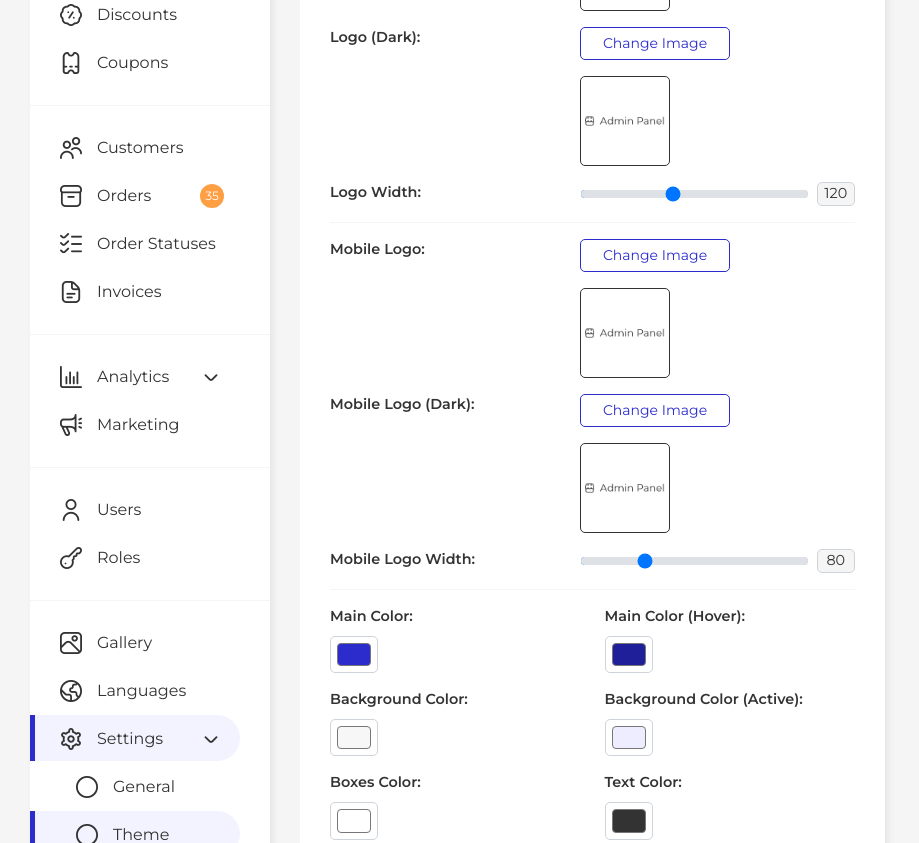
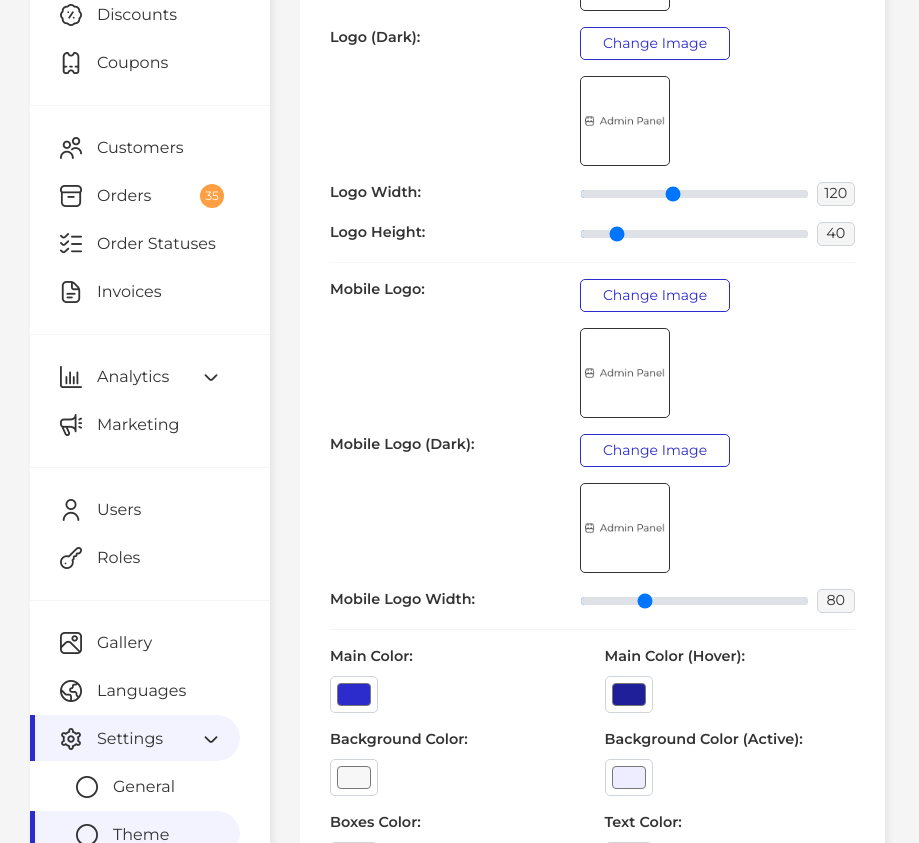
Before and after one commit to ibrahimbilal/e-commerce-dashboard-laravel, a Laravel app: page /admin/theme-settings in a window 1280 px wide. Shown: the part 371-1214 px from the top of the page, without its empty margins (0-919 px from the left). Run offline with Laravel 9, Linux system fonts and the light colour scheme; the visitor is signed in with stand-in values (Sample User, id 1); data comes from the database, SQL or seed files in the repository; settings files or empty folders that the repository lacks are supplied; some libraries are stand-ins or nearby versions.

Commit message:
fix(admin): add logo_height control to theme settings form
Mirror logo_width range input so ThemeSettingsRequest validation passes
and AJAX serialize includes logo_height.

Co-authored-by: Ibrahim Bilal <ibrahimbilal@users.noreply.github.com>

```diff
--- a/lang/ar/forms.php
+++ b/lang/ar/forms.php
@@ -57,6 +57,7 @@ return [
 
 	'logo' => 'الشعار:',
 	'logo_width' => 'عرض الشعار:',
+	'logo_height' => 'ارتفاع الشعار:',
 	'mobile_logo' => 'شعار الموبايل:',
 	'mobile_logo_width' => 'عرض شعار الموبايل:',
 	'main_color' => 'اللون الاساسي:',
--- a/lang/en/forms.php
+++ b/lang/en/forms.php
@@ -57,6 +57,7 @@ return [
 
 	'logo' => 'logo:',
 	'logo_width' => 'logo Width:',
+	'logo_height' => 'logo Height:',
 	'mobile_logo' => 'Mobile logo:',
 	'mobile_logo_width' => 'Mobile logo Width:',
 	'main_color' => 'Main Color:',
--- a/resources/views/admin/settings/theme.blade.php
+++ b/resources/views/admin/settings/theme.blade.php
@@ -79,6 +79,20 @@
 								value="@isset($sets['logo_width']){{ $sets['logo_width'] }}@endisset"
 								oninput="rangevalue.value=value">
 						<output class="text-center ms-2" id="rangevalue">{{ $sets['logo_width'] }}</output>
+                    </div>
+                </div>
+                <div class="form-item second d-flex flex-wrap mt-3">
+                    <label class="item-title">{{ __('forms.logo_height') }}</label>
+                    <div class="rang-wrapper d-flex align-items-center">
+                        <input class="form-range"
+								name="logo_height"
+								type="range"
+								min="0"
+								max="300"
+								step="10"
+								value="@isset($sets['logo_height']){{ $sets['logo_height'] }}@endisset"
+								oninput="rangevalue_2.value=value">
+						<output class="text-center ms-2" id="rangevalue_2">{{ $sets['logo_height'] }}</output>
                     </div>
                 </div>
                 <hr>
```
Also changed, not shown: tests/Feature/AdminSettingsPagesTest.php (+8 -1 lines).
